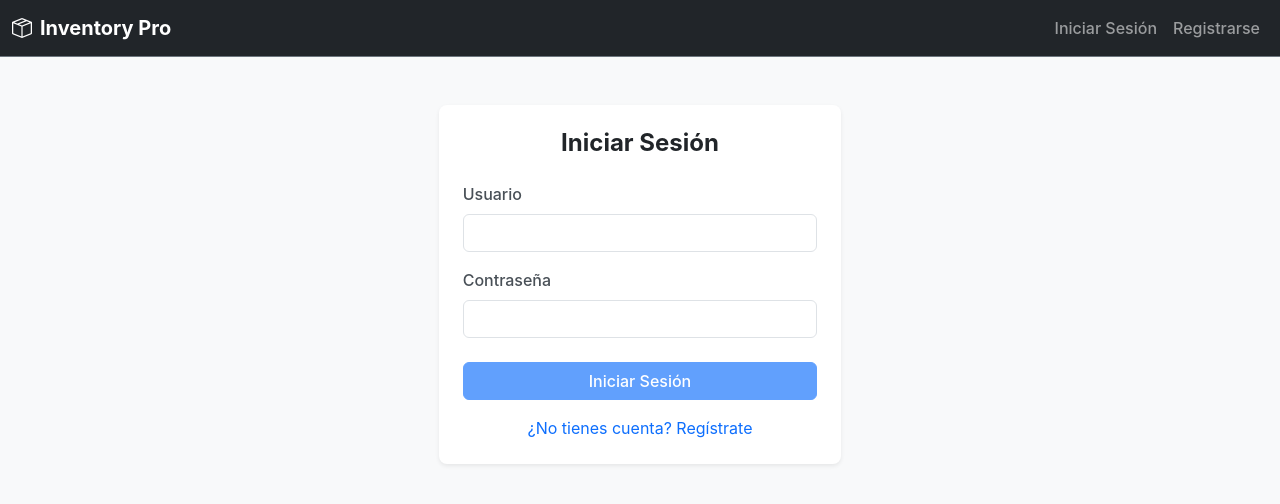
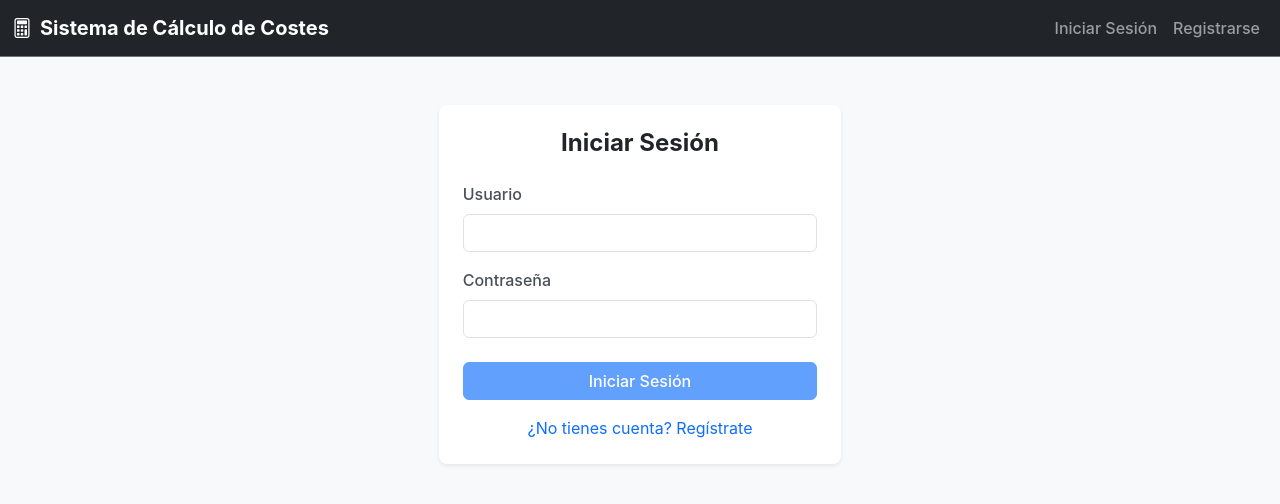
Before and after one commit to PalomaGit/e-commerce, an Angular app in the folder frontend/: page /login in a window 1280 px wide. Shown: the top 504 px of the page. Built offline with nearby package versions, Linux system fonts and the light colour scheme.

Commit message:
Listo para despliegue

```diff
--- a/frontend/src/app/components/dashboard/dashboard.component.ts
+++ b/frontend/src/app/components/dashboard/dashboard.component.ts
@@ -17,7 +17,7 @@ import { RecipeModalComponent } from '../recipe-modal/recipe-modal.component';
       <div class="d-flex justify-content-between align-items-center mb-4">
         <div>
           <h1 class="h3 mb-1 fw-bold text-dark">Dashboard</h1>
-          <p class="text-muted mb-0">Resumen general del inventario</p>
+          <p class="text-muted mb-0">Resumen general del sistema</p>
         </div>
         <div>
           <a routerLink="/products/new" class="btn btn-primary me-2">
@@ -58,7 +58,7 @@ import { RecipeModalComponent } from '../recipe-modal/recipe-modal.component';
                   </div>
                 </div>
                 <div class="flex-grow-1 ms-3">
-                  <div class="text-muted small text-uppercase fw-semibold">Valor Inventario</div>
+                  <div class="text-muted small text-uppercase fw-semibold">Valor Total</div>
                   <div class="h4 mb-0 fw-bold">{{ metrics.totalValue | currency:'USD':'symbol':'1.0-0' }}</div>
                 </div>
               </div>
--- a/frontend/src/app/components/navbar/navbar.component.ts
+++ b/frontend/src/app/components/navbar/navbar.component.ts
@@ -12,7 +12,7 @@ import { Subject, takeUntil } from 'rxjs';
     <nav class="navbar navbar-expand-lg navbar-dark bg-dark border-bottom border-secondary">
       <div class="container-fluid">
         <a class="navbar-brand fw-bold" routerLink="/dashboard">
-          <i class="bi bi-box-seam me-2"></i>Inventory Pro
+          <i class="bi bi-calculator me-2"></i>Sistema de Cálculo de Costes
         </a>
         <button
           class="navbar-toggler"
--- a/frontend/src/app/components/product-list/product-list.component.html
+++ b/frontend/src/app/components/product-list/product-list.component.html
@@ -1,8 +1,8 @@
 <div class="container-fluid py-4">
   <div class="d-flex justify-content-between align-items-center mb-4">
     <div>
-      <h1 class="h3 mb-1 fw-bold text-dark">Gestión de Inventario</h1>
-      <p class="text-muted mb-0">Administración de productos y stock</p>
+      <h1 class="h3 mb-1 fw-bold text-dark">Sistema de Cálculo de Costes</h1>
+      <p class="text-muted mb-0">Administración de productos y cálculo de costes</p>
     </div>
     <a routerLink="/products/new" class="btn btn-primary">
       <i class="bi bi-plus-lg me-2"></i>Nuevo Producto
@@ -37,7 +37,7 @@
               </div>
             </div>
             <div class="flex-grow-1 ms-3">
-              <div class="text-muted small text-uppercase fw-semibold">Valor Inventario</div>
+              <div class="text-muted small text-uppercase fw-semibold">Valor Total</div>
               <div class="h4 mb-0 fw-bold">{{ getTotalValue() | currency:'USD':'symbol':'1.0-0' }}</div>
             </div>
           </div>
--- a/frontend/src/index.html
+++ b/frontend/src/index.html
@@ -2,7 +2,7 @@
 <html lang="es">
 <head>
   <meta charset="utf-8">
-  <title>Gestión de Inventario</title>
+  <title>Sistema de Cálculo de Costes</title>
   <base href="/">
   <meta name="viewport" content="width=device-width, initial-scale=1">
   <link rel="icon" type="image/x-icon" href="favicon.ico">
```
Also changed, not shown: 1 other file (tests, documents, lock files or other folders).
